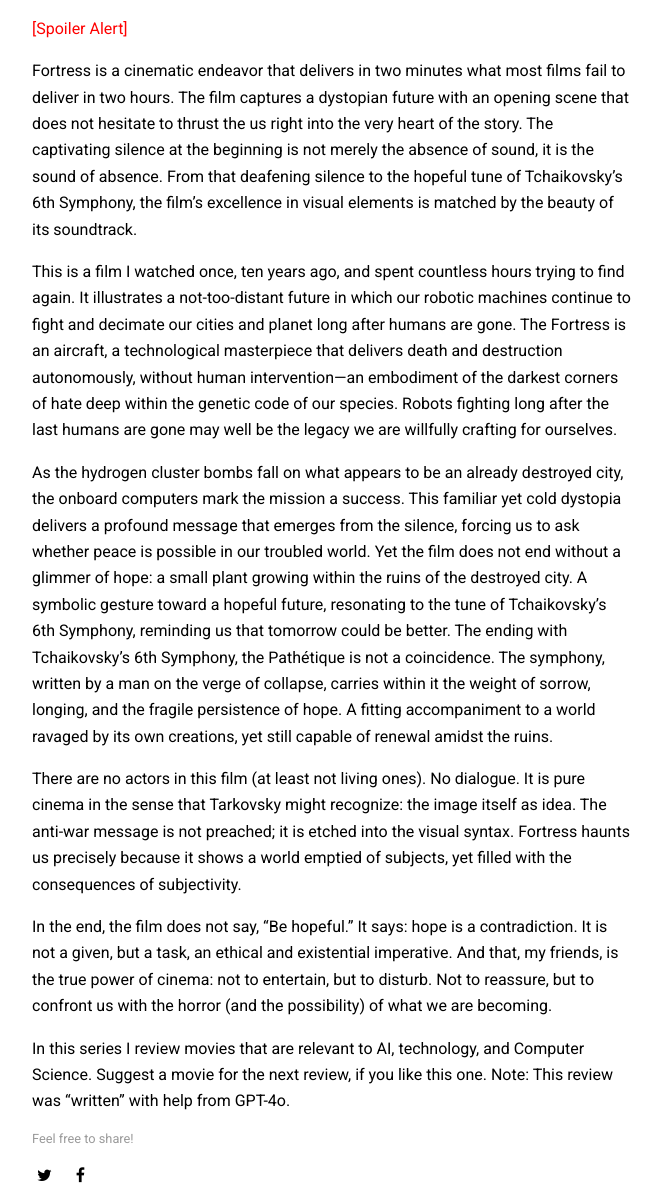
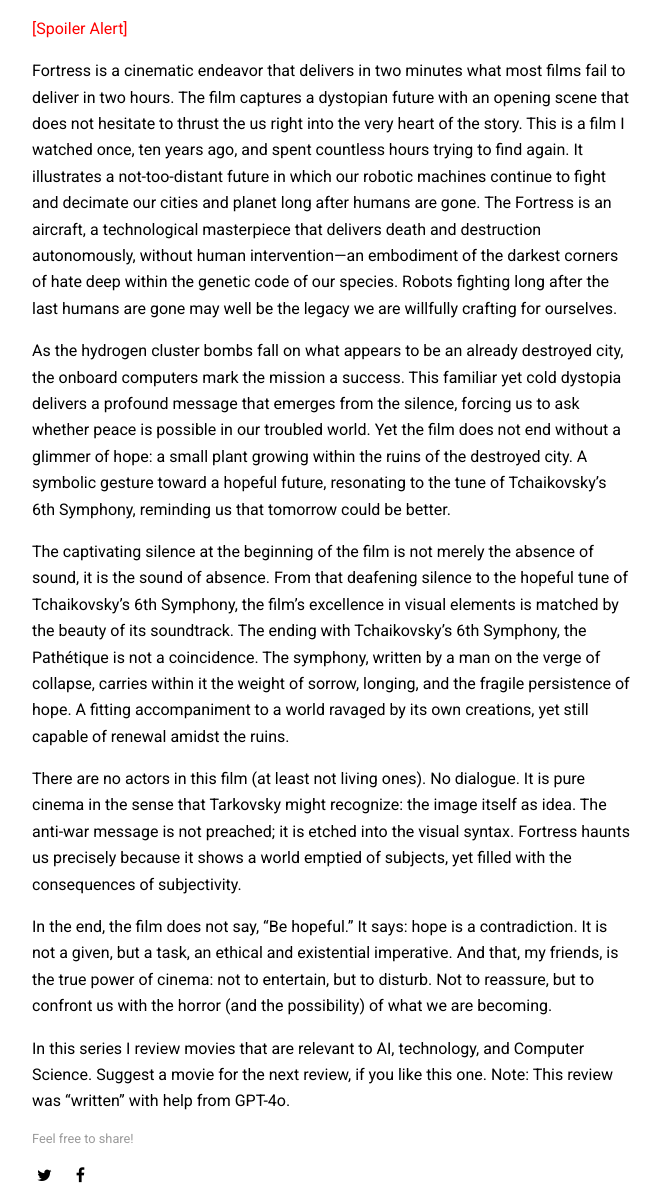
Before and after one commit to nalmadi/nalmadi.github.io, a Jekyll site: the page built from _posts/2025-06-13-Fortress.md, in a window 1280 px wide and 1400 px high, scrolled down 943 px, cut to the strip 199-1400 px from the top of the window. Shown: the whole strip, without its empty margins (308-969 px from the left). Built offline with Jekyll 4.4.1, drawn with Linux system fonts in a browser that asks for light colours; nearby versions of some CDN libraries.

Commit message:
Update 2025-06-13-Fortress.md

```diff
--- a/_posts/2025-06-13-Fortress.md
+++ b/_posts/2025-06-13-Fortress.md
@@ -16,16 +16,15 @@
 
 <span style="color:red">[Spoiler Alert]</span>
 
-Fortress is a cinematic endeavor that delivers in two minutes what most films fail to deliver in two hours. The film captures a dystopian future with an opening scene that does not hesitate to thrust the us right into the very heart of the story. The captivating silence at the beginning is not merely the absence of sound, it is the sound of absence.  From that deafening silence to the hopeful tune of Tchaikovsky's 6th Symphony, the film's excellence in visual elements is matched by the beauty of its soundtrack.
+Fortress is a cinematic endeavor that delivers in two minutes what most films fail to deliver in two hours. The film captures a dystopian future with an opening scene that does not hesitate to thrust the us right into the very heart of the story. This is a film I watched once, ten years ago, and spent countless hours trying to find again. It illustrates a not-too-distant future in which our robotic machines continue to fight and decimate our cities and planet long after humans are gone. The Fortress is an aircraft, a technological masterpiece that delivers death and destruction autonomously, without human intervention—an embodiment of the darkest corners of hate deep within the genetic code of our species. Robots fighting long after the last humans are gone may well be the legacy we are willfully crafting for ourselves.
 
-This is a film I watched once, ten years ago, and spent countless hours trying to find again. It illustrates a not-too-distant future in which our robotic machines continue to fight and decimate our cities and planet long after humans are gone. The Fortress is an aircraft, a technological masterpiece that delivers death and destruction autonomously, without human intervention—an embodiment of the darkest corners of hate deep within the genetic code of our species. Robots fighting long after the last humans are gone may well be the legacy we are willfully crafting for ourselves.
+As the hydrogen cluster bombs fall on what appears to be an already destroyed city, the onboard computers mark the mission a success. This familiar yet cold dystopia delivers a profound message that emerges from the silence, forcing us to ask whether peace is possible in our troubled world. Yet the film does not end without a glimmer of hope: a small plant growing within the ruins of the destroyed city. A symbolic gesture toward a hopeful future, resonating to the tune of Tchaikovsky's 6th Symphony, reminding us that tomorrow could be better.
 
-As the hydrogen cluster bombs fall on what appears to be an already destroyed city, the onboard computers mark the mission a success. This familiar yet cold dystopia delivers a profound message that emerges from the silence, forcing us to ask whether peace is possible in our troubled world. Yet the film does not end without a glimmer of hope: a small plant growing within the ruins of the destroyed city. A symbolic gesture toward a hopeful future, resonating to the tune of Tchaikovsky's 6th Symphony, reminding us that tomorrow could be better.  The ending with Tchaikovsky’s 6th Symphony, the Pathétique is not a coincidence. The symphony, written by a man on the verge of collapse, carries within it the weight of sorrow, longing, and the fragile persistence of hope. A fitting accompaniment to a world ravaged by its own creations, yet still capable of renewal amidst the ruins.
+The captivating silence at the beginning of the film is not merely the absence of sound, it is the sound of absence.  From that deafening silence to the hopeful tune of Tchaikovsky's 6th Symphony, the film's excellence in visual elements is matched by the beauty of its soundtrack. The ending with Tchaikovsky’s 6th Symphony, the Pathétique is not a coincidence. The symphony, written by a man on the verge of collapse, carries within it the weight of sorrow, longing, and the fragile persistence of hope. A fitting accompaniment to a world ravaged by its own creations, yet still capable of renewal amidst the ruins.
 
 There are no actors in this film (at least not living ones). No dialogue. It is pure cinema in the sense that Tarkovsky might recognize: the image itself as idea. The anti-war message is not preached; it is etched into the visual syntax. Fortress haunts us precisely because it shows a world emptied of subjects, yet filled with the consequences of subjectivity.
 
 In the end, the film does not say, “Be hopeful.” It says: hope is a contradiction. It is not a given, but a task, an ethical and existential imperative. And that, my friends, is the true power of cinema: not to entertain, but to disturb. Not to reassure, but to confront us with the horror (and the possibility) of what we are becoming.
 
-
 In this series I review movies that are relevant to AI, technology, and Computer Science.  Suggest a movie for the next review, if you like this one.
 Note: This review was "written" with help from GPT-4o.
```
